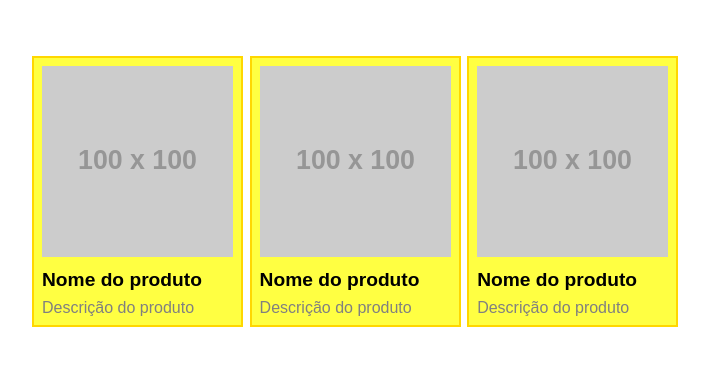
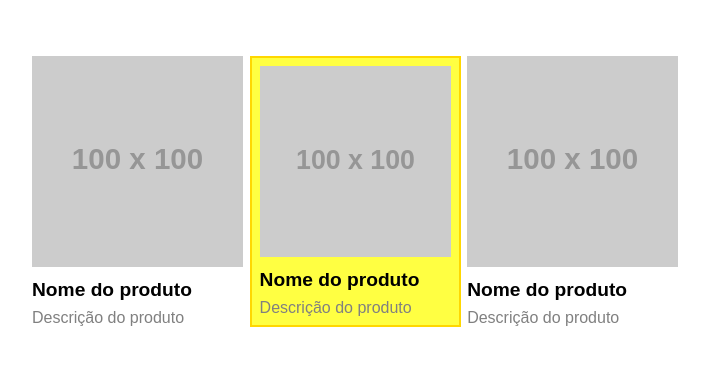
Before and after one commit to john21351/exercicio_19, a website: page index.html in a window 1280 px wide. Shown: the whole page, without its empty margins (288-997 px from the left). Drawn offline with Linux system fonts and the light colour scheme; placeholder pictures from the web are drawn by us.

Commit message:
segundo Commit

```diff
--- a/index.html
+++ b/index.html
@@ -1,5 +1,6 @@
 <!DOCTYPE html>
 <html lang="pt-BR">
+
 <head>
     <meta charset="UTF-8">
     <meta http-equiv="X-UA-Compatible" content="IE=edge">
@@ -7,62 +8,31 @@
     <title>Exercício boas práticas de CSS</title>
     <link rel="stylesheet" href="main.css">
 </head>
+
 <body>
     <div class="produtos">
-        <div class="produto__first cmod">
-            <img class="produto__img" src="https://via.placeholder.com/100x100">
-            <h4 class="produto__nome">Nome do produto</h4>
-            <p class="produto__descricao">
+        <div class="produto">
+            <img class="produto-img" src="https://via.placeholder.com/100x100">
+            <h4 class="produto-nome">Nome do produto</h4>
+            <p class="produto-descricao">
                 Descrição do produto
             </p>
         </div>
-        <div class="produto__destaque cmod">
-            <img class="produto__img" src="https://via.placeholder.com/100x100">
-            <h4 class="produto__nome">Nome do produto</h4>
-            <p class="produto__descricao">
+        <div class="produto-destaque cmod">
+            <img class="produto-img" src="https://via.placeholder.com/100x100">
+            <h4 class="produto-nome">Nome do produto</h4>
+            <p class="produto-descricao">
                 Descrição do produto
             </p>
         </div>
-        <div class="produto__second cmod">
-            <img class="produto__img" src="https://via.placeholder.com/100x100">
-            <h4 class="produto__nome">Nome do produto</h4>
-            <p class="produto__descricao">
+        <div class="produto">
+            <img class="produto-img" src="https://via.placeholder.com/100x100">
+            <h4 class="produto-nome">Nome do produto</h4>
+            <p class="produto-descricao">
                 Descrição do produto
             </p>
         </div>
     </div>
 </body>
-<!-- * {
-    margin: 0;
-    padding: 0;
-    font-family: sans-serif;
-}
 
-.produtos {
-    max-width: 640px;
-    width: 100%;
-    margin: 56px auto;
-    display: grid;
-    grid-template-columns: 33% 33% 33%;
-    grid-column-gap: 1%;
-}
-
-.produto__img { /* elemento */
-    width: 100%;
-}
-
-.produto__nome { /* elemento */
-    font-size: 1.2em;
-    margin: 8px 0;
-}
-
-.produto__descricao { /* elemento */
-    color: gray;
-}
-
-.cmod { /* modificador */
-    border: 2px solid gold;
-    padding: 8px;
-    background-color: #ffff42;
-} -->
 </html>
--- a/main.css
+++ b/main.css
@@ -13,16 +13,16 @@
     grid-column-gap: 1%;
 }
 
-.produto__img { /* elemento */
+.produto-img { /* elemento */
     width: 100%;
 }
 
-.produto__nome { /* elemento */
+.produto-nome { /* elemento */
     font-size: 1.2em;
     margin: 8px 0;
 }
 
-.produto__descricao { /* elemento */
+.produto-descricao { /* elemento */
     color: gray;
 }
 
```
Also changed, not shown: 1 other file.
